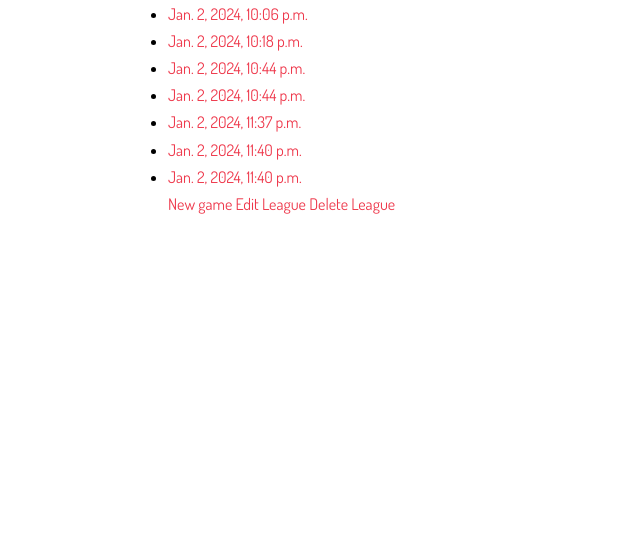
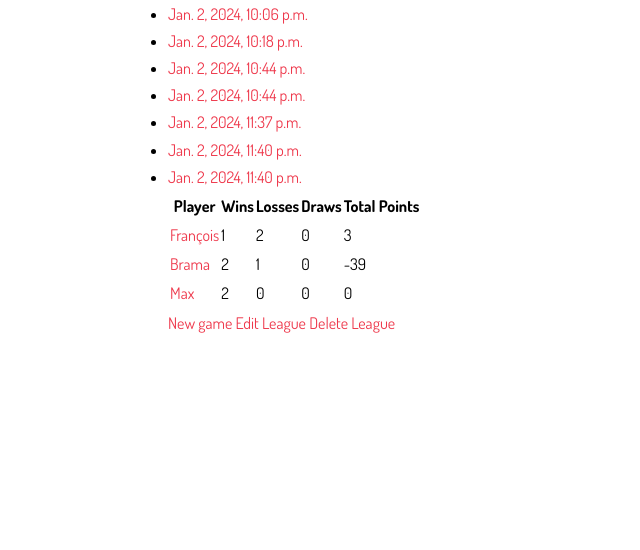
Before and after one commit to trahay/ultimate-ladder, a Django app: page /ladder/leagues/5/ in a window 1280 px wide. Shown: the part 170-720 px from the top of the page, without its empty margins (0-640 px from the left). Run offline with Django 5.2, Linux system fonts and the light colour scheme; data comes from the database, SQL or seed files in the repository; both versions use the stored data as it was after the commit.

Commit message:
playerStat per league

```diff
--- a/ladder/models.py
+++ b/ladder/models.py
@@ -32,3 +32,11 @@ class Team(models.Model):
     team_name = models.CharField(max_length=1)
     def __str__(self):
         return str(self.player) + " ("+str(self.game)+" / "+self.team_name+")"
+
+class PlayerStats(models.Model):
+    player = models.ForeignKey(Player, on_delete=models.CASCADE)
+    league = models.ForeignKey(League, on_delete=models.CASCADE)
+    win = models.IntegerField(default=0)
+    loss = models.IntegerField(default=0)
+    draw = models.IntegerField(default=0)
+    total_points = models.IntegerField(default=0)
--- a/ladder/templates/ladder/league.html
+++ b/ladder/templates/ladder/league.html
@@ -27,6 +27,24 @@ Previous games:
 {% endif %}
 
 
+    <table>
+	<thead><tr>
+	    <th>Player</th><th>Wins</th><th>Losses</th><th>Draws</th><th>Total Points</th>
+	</tr></thead>
+	<tbody>
+	    {% for player in player_list %}
+	    <tr>
+		<td><a href="{% url 'ladder:player' player.id %}">{{ player.player.name }}</a></td>
+		<td>{{player.win}}</td>
+		<td>{{player.loss}}</td>
+		<td>{{player.draw}}</td>
+		<td>{{player.total_points}}</td>
+	    </tr>
+	    {% endfor %}
+	</tbody>
+
+    </table>
+
 <a href="{% url 'ladder:add-game' league.id %}">New game</a>
 
 <a href="{% url 'ladder:edit-league' league.id %}">Edit League</a>
--- a/ladder/templates/ladder/players.html
+++ b/ladder/templates/ladder/players.html
@@ -8,7 +8,7 @@
 {% if player_list %}
     <ul>
     {% for player in player_list %}
-        <li><a href="{% url 'ladder:player' player.id %}">{{ player.name }}</a></li>
+        <li><a href="{% url 'ladder:player' player.id %}">{{ player.name }} ({{ player.score }})</a></li>
     {% endfor %}
     </ul>
 {% else %}
--- a/ladder/views.py
+++ b/ladder/views.py
@@ -6,11 +6,13 @@ from django.views import generic
 from django.views.generic.edit import CreateView, UpdateView, DeleteView, FormMixin
 from django.contrib import messages
 from datetime import datetime
+from django.db.models import Count
+
 import logging
 logger = logging.getLogger(__name__)
 
 from .forms import PlayerForm, GameForm, ScoreForm
-from .models import Player, League, Game, Team
+from .models import Player, League, Game, Team, PlayerStats
 
 
 class Index(generic.ListView):
@@ -94,6 +96,8 @@ class LeagueDetail(generic.DetailView):
         # Add in a QuerySet of all the books
         context["ongoing_games"] = context["league"].game_set.filter(completed=False)
         context["completed_games"] = context["league"].game_set.filter(completed=True)
+        context["player_list"] = context["league"].playerstats_set.all()
+
         return context
 
 class LeagueCreate(CreateView):
@@ -227,6 +231,7 @@ def UpdateStats(game):
 
     # The winning team's players score increase, and the loosers score decrease
     # The sum of increase and decrease should be zero
+    # (actually there's a rounding error, so it may not be exactly zero)
 
     nb_players=game.team_set.count()
     # On average, each player will get 5 points for each point difference during this game
@@ -256,12 +261,32 @@ def UpdateStats(game):
         p.score = new_score
         p.save()
 
+        playerStat,created = PlayerStats.objects.get_or_create(player=p, league=game.league)
+        if(game.score_team_a > game.score_team_b):
+            playerStat.win = playerStat.win + 1
+        if(game.score_team_a == game.score_team_b):
+            playerStat.draw = playerStat.draw + 1
+        if(game.score_team_a < game.score_team_b):
+            playerStat.loss = playerStat.loss + 1
+        playerStat.total_points = playerStat.total_points + team_a_points
+        playerStat.save()
+
     for t in game.team_set.filter(team_name='B'):
         p = t.player
         new_score=p.score - team_b_points
         logger.warning("\tUpdateStats(player='"+str(p)+"', score="+str(p.score)+") -> "+str(new_score))
         p.score = new_score
         p.save()
+
+        playerStat,created = PlayerStats.objects.get_or_create(player=p, league=game.league)
+        if(game.score_team_b > game.score_team_a):
+            playerStat.win = playerStat.win + 1
+        if(game.score_team_b == game.score_team_a):
+            playerStat.draw = playerStat.draw + 1
+        if(game.score_team_b < game.score_team_a):
+            playerStat.loss = playerStat.loss + 1
+        playerStat.total_points = playerStat.total_points - team_a_points
+        playerStat.save()
 
 #def EditGame(request, league_id, pk):
 #    league = get_object_or_404(League, id=league_id)
```
Also changed, not shown: db.sqlite3.
